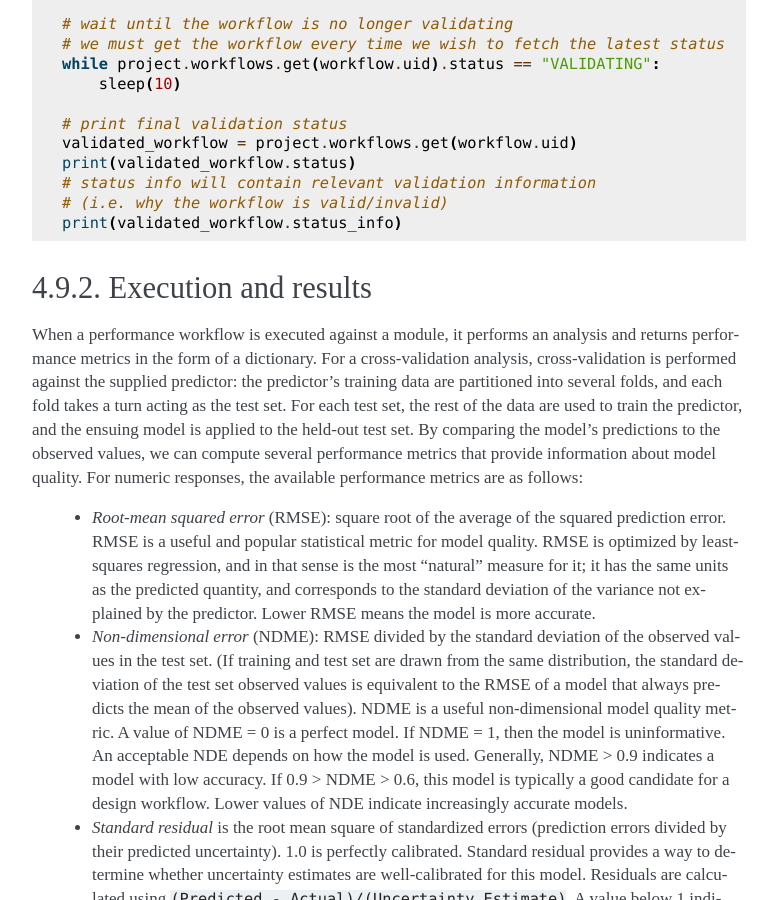
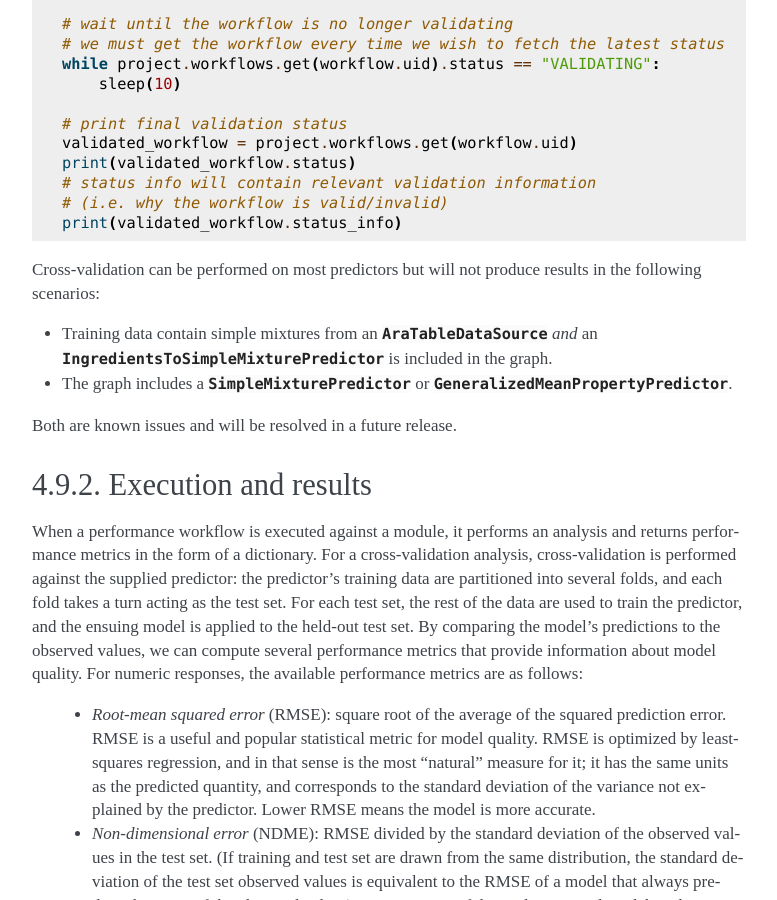
Before and after one commit to CitrineInformatics/citrine-python, a Sphinx documentation site: the page built from docs/source/workflows/performance_workflows.rst, in a window 1280 px wide and 900 px high, scrolled down 915 px. Shown: the whole window, without its empty margins (376-1153 px from the left). Built offline with Sphinx 7.4.7, drawn with Linux system fonts in a browser that asks for light colours.

Commit message:
Added section that details when cross-validation won't produce results.

```diff
--- a/docs/source/workflows/performance_workflows.rst
+++ b/docs/source/workflows/performance_workflows.rst
@@ -49,6 +49,13 @@ The following example demonstrates how to use the Python SDK to register a perfo
    # status info will contain relevant validation information
    # (i.e. why the workflow is valid/invalid)
    print(validated_workflow.status_info)
+
+Cross-validation can be performed on most predictors but will not produce results in the following scenarios:
+
+- Training data contain simple mixtures from an :class:`~citrine.informatics.data_sources.AraTableDataSource` *and* an :class:`~citrine.informatics.predictors.IngredientsToSimpleMixturePredictor` is included in the graph.
+- The graph includes a :class:`~citrine.informatics.predictors.SimpleMixturePredictor` or :class:`~citrine.informatics.predictors.GeneralizedMeanPropertyPredictor`.
+
+Both are known issues and will be resolved in a future release.
 
 Execution and results
 ---------------------
```
